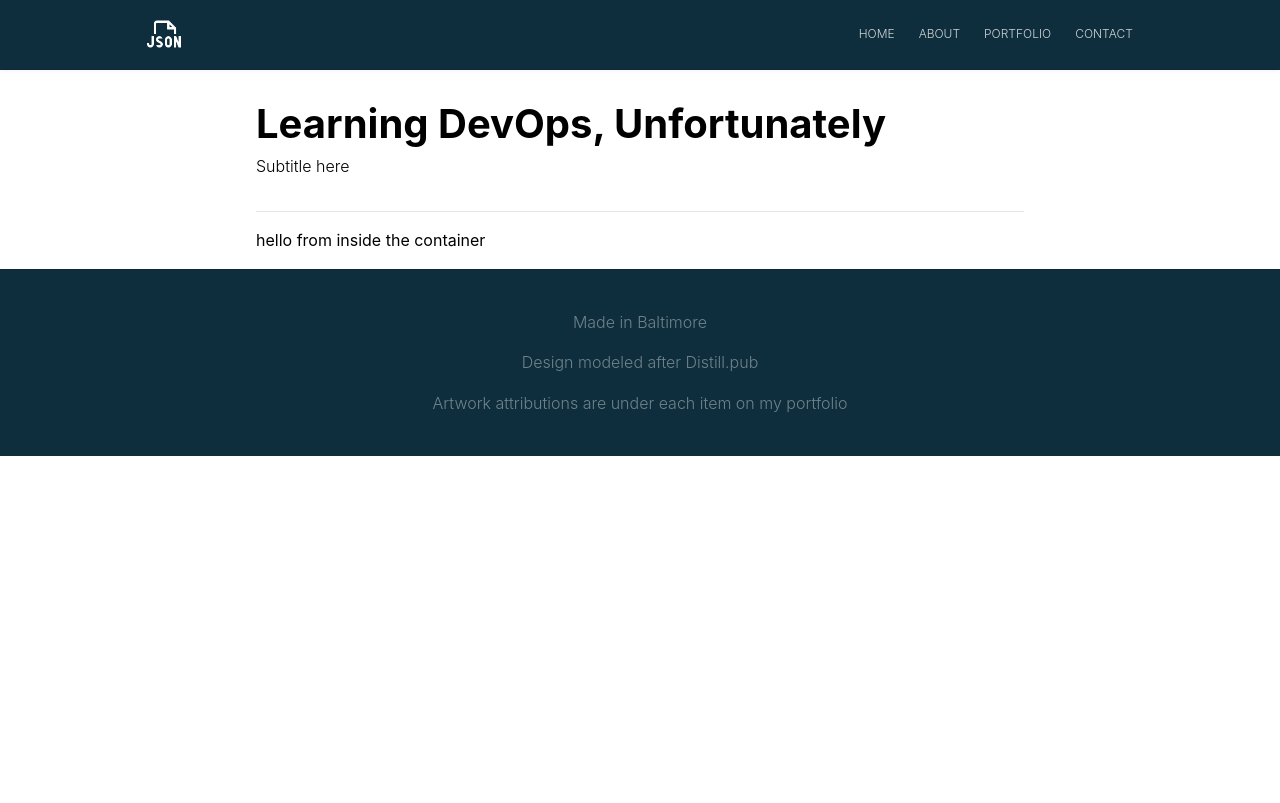
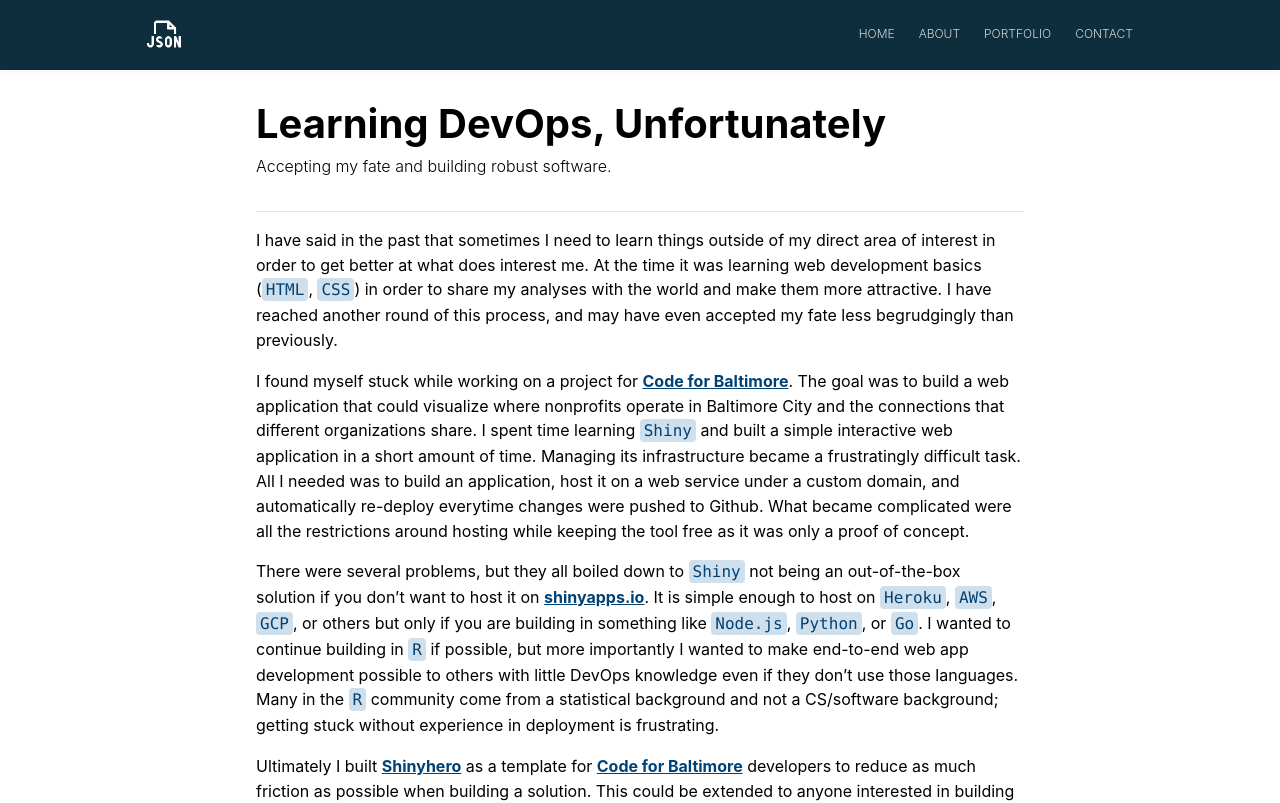
Before and after one commit to jbixon13/reactblog, a React (Create React App) app: page /articles/learning-devops in a window 1280 px wide. Shown: the top 803 px of the page. Built offline with nearby package versions, Linux system fonts and the light colour scheme.

Commit message:
devops article content

```diff
--- a/src/components/Blog/Posts/Devops/Devops.js
+++ b/src/components/Blog/Posts/Devops/Devops.js
@@ -10,9 +10,20 @@
                 <ArticleContainer>
                     <ArticleHeader>
                         <h1>Learning DevOps, Unfortunately</h1>
-                        <p>Subtitle here</p>
+                        <p>Accepting my fate and building robust software.</p>
                     </ArticleHeader>
-                <p>hello from inside the container</p>
+                <p>
+                    I have said in the past that sometimes I need to learn things outside of my direct area of interest in order to get better at what does interest me. At the time it was learning web development basics (<code>HTML</code>, <code>CSS</code>) in order to share my analyses with the world and make them more attractive. I have reached another round of this process, and may have even accepted my fate less begrudgingly than previously.
+                </p>
+                <p>
+                    I found myself stuck while working on a project for <a href='https://www.codeforbaltimore.org'>Code for Baltimore</a>. The goal was to build a web application that could visualize where nonprofits operate in Baltimore City and the connections that different organizations share. I spent time learning <code>Shiny</code> and built a simple interactive web application in a short amount of time. Managing its infrastructure became a frustratingly difficult task. All I needed was to build an application, host it on a web service under a custom domain, and automatically re-deploy everytime changes were pushed to Github. What became complicated were all the restrictions around hosting while keeping the tool free as it was only a proof of concept.
+                </p>
+                <p>
+                    There were several problems, but they all boiled down to <code>Shiny</code> not being an out-of-the-box solution if you don’t want to host it on <a href='https://www.shinyapps.io'>shinyapps.io</a>. It is simple enough to host on <code>Heroku</code>, <code>AWS</code>, <code>GCP</code>, or others but only if you are building in something like <code>Node.js</code>, <code>Python</code>, or <code>Go</code>. I wanted to continue building in <code>R</code> if possible, but more importantly I wanted to make end-to-end web app development possible to others with little DevOps knowledge even if they don’t use those languages. Many in the <code>R</code> community come from a statistical background and not a CS/software background; getting stuck without experience in deployment is frustrating.
+                </p>
+                <p>
+                    Ultimately I built <a href='https://www.github.com/jbixon13/shinyhero'>Shinyhero</a> as a template for <a href='https://www.codeforbaltimore.org'>Code for Baltimore</a> developers to reduce as much friction as possible when building a solution. This could be extended to anyone interested in building production-grade web applications without experience in robust deployment solutions. It utilizes concepts like containerization, automated CI/CD, and package management; I still have a lot to learn about concepts like unit testing or load balancing. More importantly, what I built checks every box I needed and lets me focus on building.
+                </p>
                 </ArticleContainer>
             </div>
         )
```
